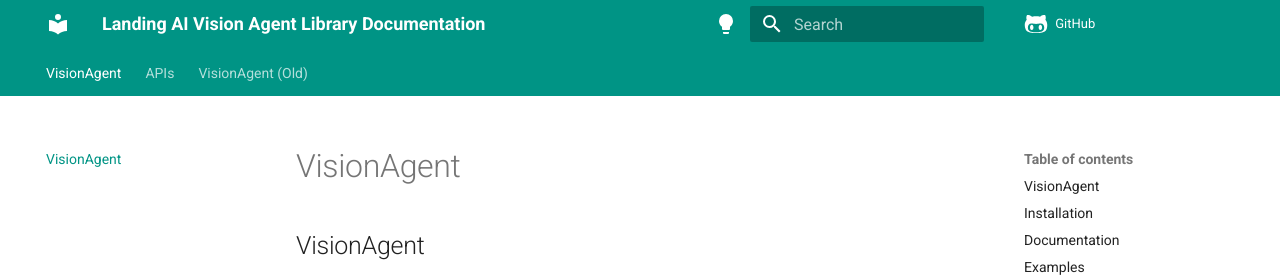
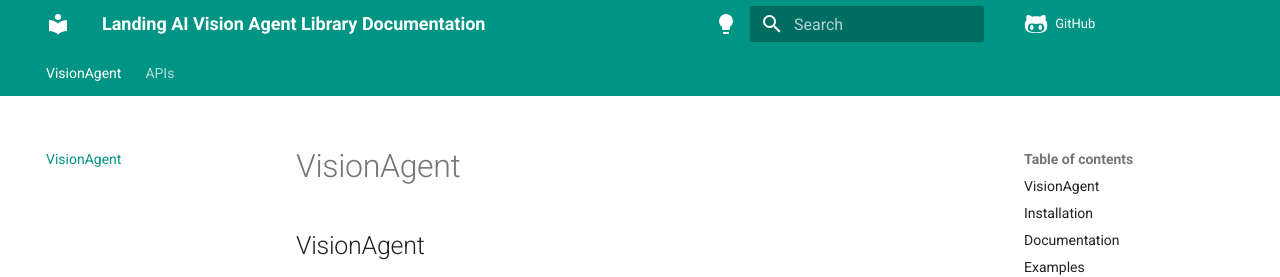
Before and after one commit to landing-ai/vision-agent, an MkDocs documentation site: the page built from docs/index.md, in a window 1280 px wide and 900 px high. Shown: the top 277 px of the window. Built offline with MkDocs 1.6.1 and Material for MkDocs 9.7.7, drawn with Linux system fonts in a browser that asks for light colours; comment, search, counter and statistics services are not loaded.

Commit message:
fix docs (#399)
* fix docs

* update lock file

```diff
--- a/mkdocs.yml
+++ b/mkdocs.yml
@@ -80,4 +80,3 @@
       - vision_agent.sim: api/sim.md
       - vision_agent.configs: api/configs.md
       - vision_agent.models: api/models.md
-  - VisionAgent (Old): index_old.md
```
Also changed, not shown: docs/api/agent.md (+2 -0 lines), 1 other file.
